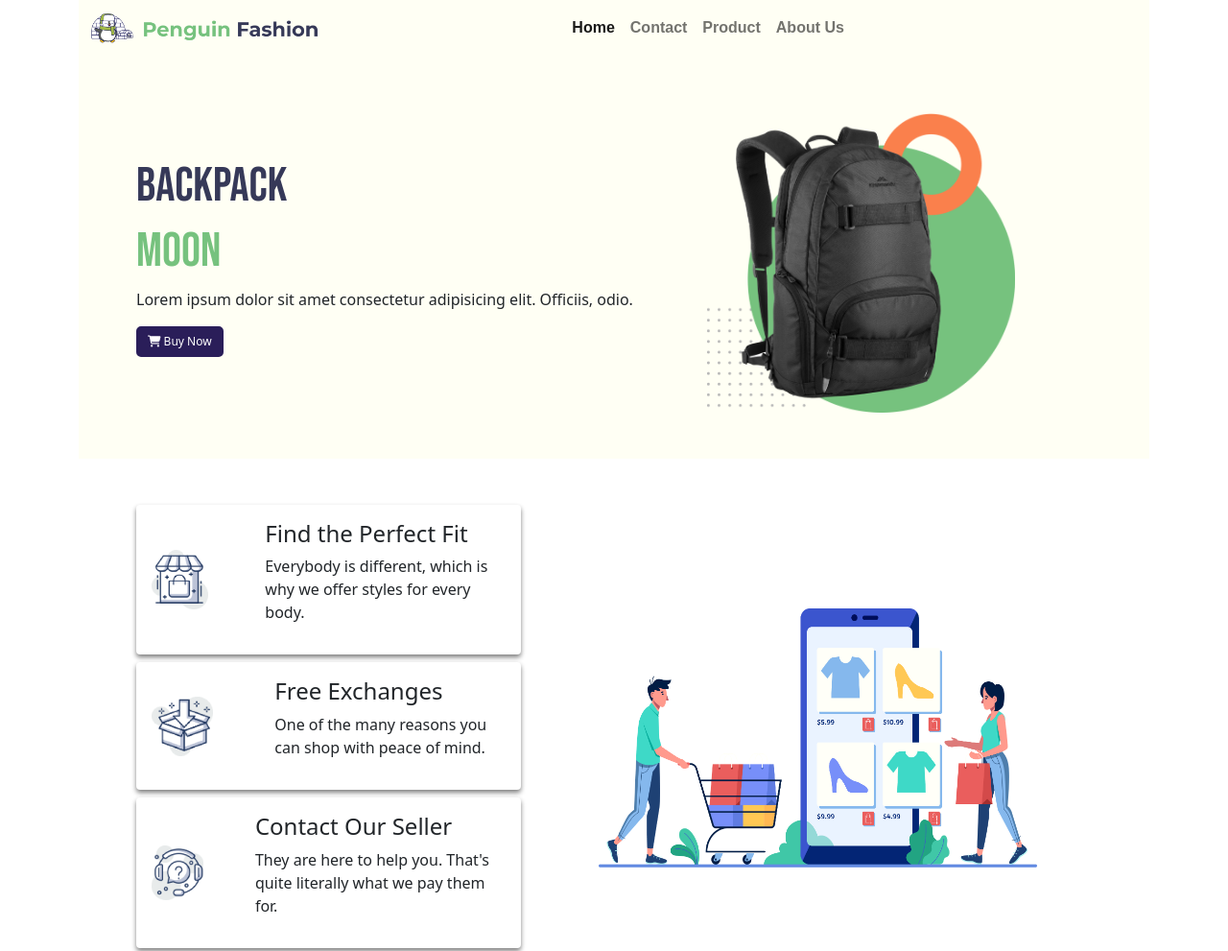
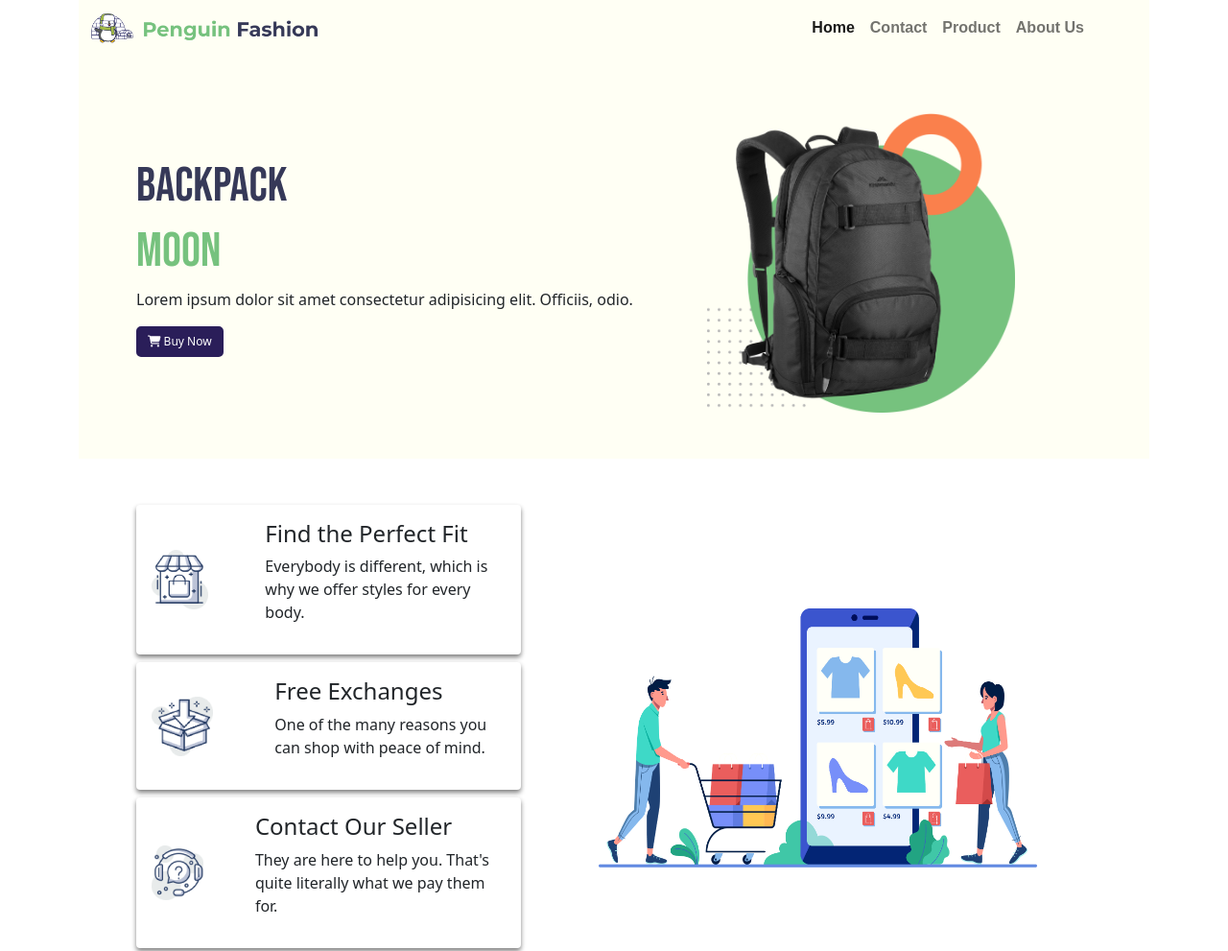
Before and after one commit to jihan212/E-commerce-site, a plain HTML site: page index.html in a window 1280 px wide. Shown: the top 991 px of the page at 96% size. Drawn offline with nearby package versions, Linux system fonts and the light colour scheme.

Commit message:
Responsive E-commerce site

```diff
--- a/style.css
+++ b/style.css
@@ -6,7 +6,7 @@ h1{
     background-color: rgba(255, 255, 244, 1);
 }
 .nav{
-
+    padding-left: 250px;
     font-family: sans-serif;
     font-weight: bold;
 }
```
